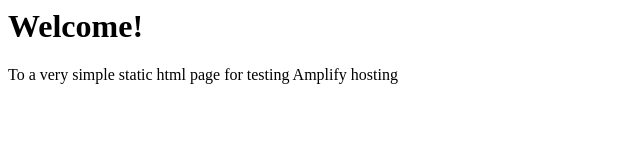
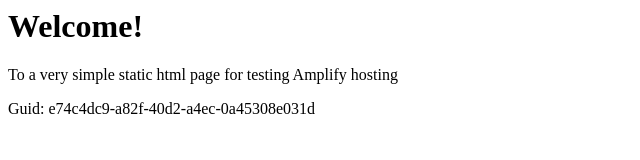
Before and after one commit to aws-aemilia-pdx/Github-PR-Commit-Integration-Test-DoNotTouch-v1-preprod-us-west-2, a website: page src/index.html in a window 1280 px wide. Shown: the whole page, without its empty margins (0-640 px from the left). Drawn offline with Linux system fonts and the light colour scheme.

Commit message:
commit from integ tests

```diff
--- a/src/index.html
+++ b/src/index.html
@@ -1,3 +1,5 @@
+
+
 <html lang="en">
 
 <head>
@@ -10,6 +12,6 @@
 <body>
     <h1>Welcome!</h1>
     <p>To a very simple static html page for testing Amplify hosting</p>
-</body>
+    <p>Guid: e74c4dc9-a82f-40d2-a4ec-0a45308e031d</p></body>
 
 </html>
```
